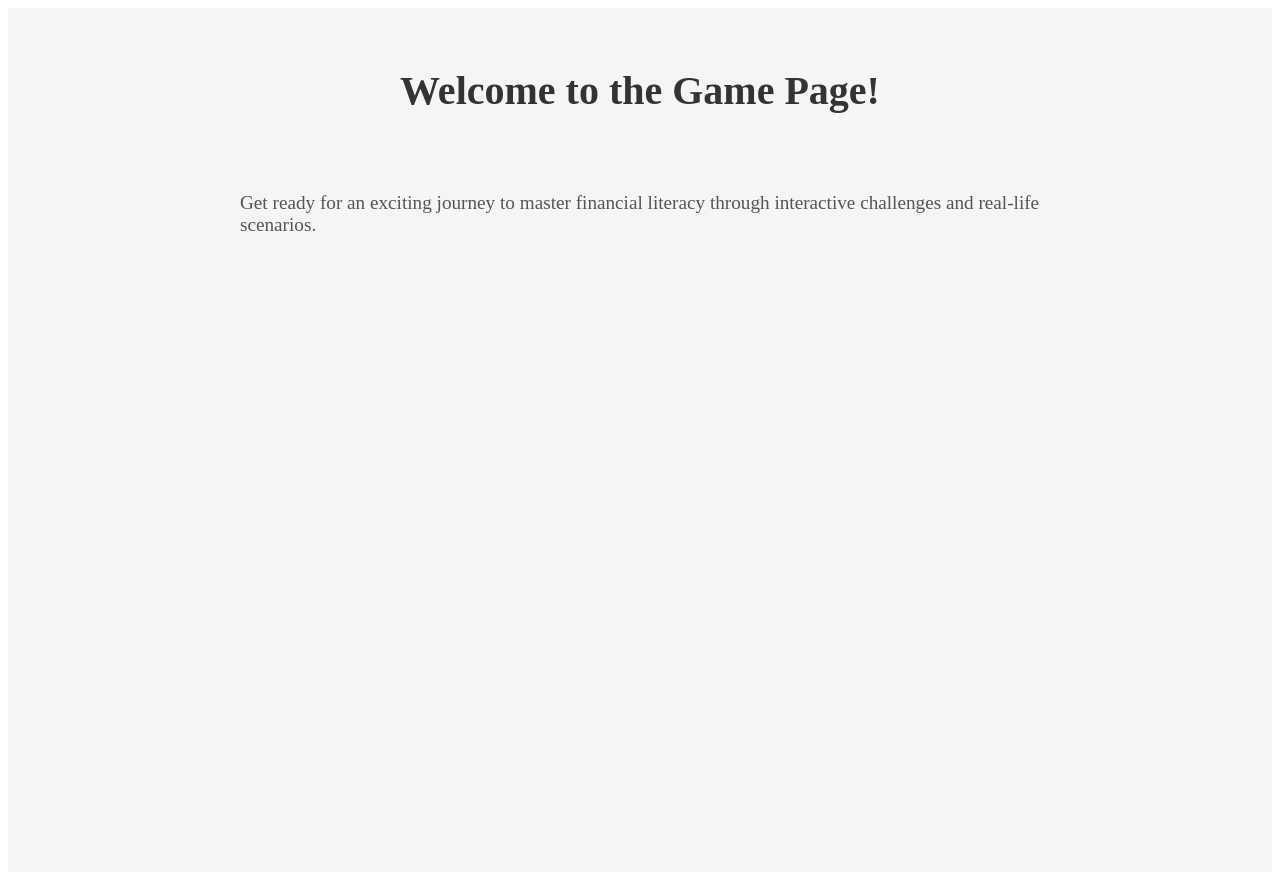
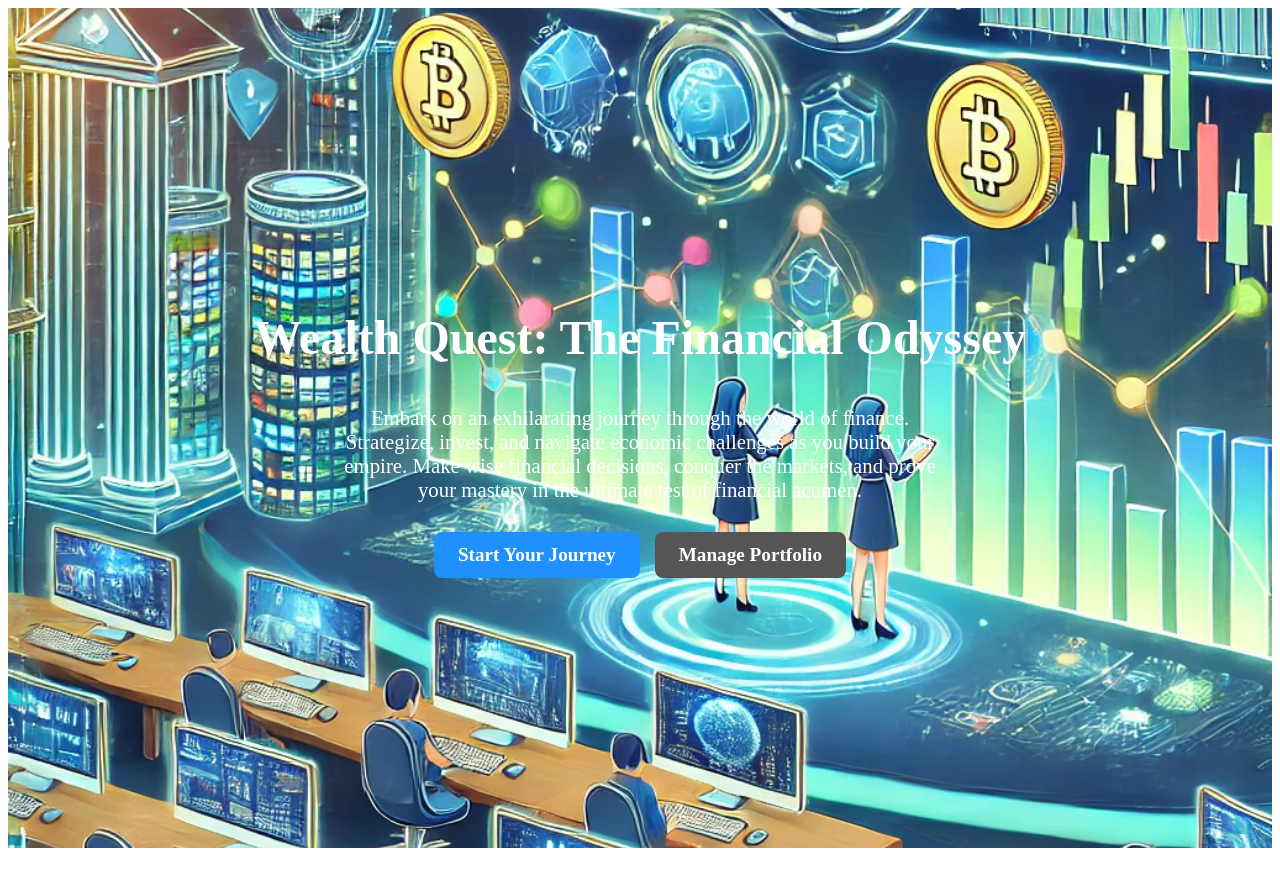
Before and after one commit to sayanmondal2098/Finplay-Academy, a React (Create React App) app in the folder Game Fontend/fin-game/: page /game in a window 1280 px wide. After the commit the page ends 856 px from the top, so only its background shows below. Built offline with nearby package versions, Linux system fonts and the light colour scheme.

Commit message:
add game loading page and game wait page with some assets

```diff
--- a/Game Fontend/fin-game/src/App.js
+++ b/Game Fontend/fin-game/src/App.js
@@ -3,7 +3,7 @@ import React from "react";
 import { BrowserRouter as Router, Routes, Route } from "react-router-dom";
 import LandingPage from "./pages/LandingPage";
 import OverviewPage from "./pages/OverviewPage";
-import GamePage from "./pages/GamePage";
+import GameStartPage from "./pages/GameStartPage";
 
 function App() {
   return (
@@ -11,7 +11,7 @@ function App() {
       <Routes>
         <Route path="/" element={<LandingPage />} />
         <Route path="/overview" element={<OverviewPage />} />
-        <Route path="/game" element={<GamePage />} />
+        <Route path="/game" element={<GameStartPage />} />
       </Routes>
     </Router>
   );
--- a/Game Fontend/fin-game/src/pages/GamePage.css
+++ /dev/null
@@ -1,25 +0,0 @@
-.game-page {
-    display: flex;
-    flex-direction: column;
-    min-height: 100vh;
-    background-color: #f5f5f5;
-    padding: 2rem;
-  }
-
-  .game-header {
-    text-align: center;
-    margin-bottom: 2rem;
-  }
-
-  .game-header h1 {
-    font-size: 2.5rem;
-    color: #333;
-  }
-
-  .game-content {
-    flex: 1;
-    font-size: 1.2rem;
-    color: #555;
-    max-width: 800px;
-    margin: 0 auto;
-  }
--- a/Game Fontend/fin-game/src/pages/GamePage.js
+++ /dev/null
@@ -1,22 +0,0 @@
-// src/pages/GamePage.js
-import React from "react";
-import "./GamePage.css"; // Import optional CSS for the GamePage
-
-const GamePage = () => {
-  return (
-    <div className="game-page">
-      <header className="game-header">
-        <h1>Welcome to the Game Page!</h1>
-      </header>
-      <main className="game-content">
-        <p>
-          Get ready for an exciting journey to master financial literacy through
-          interactive challenges and real-life scenarios.
-        </p>
-        {/* Additional game components and logic can be added here */}
-      </main>
-    </div>
-  );
-};
-
-export default GamePage;
--- /dev/null
+++ b/Game Fontend/fin-game/src/pages/GameStartPage.css
@@ -0,0 +1,108 @@
+/* General game container */
+.game-container {
+  display: flex;
+  flex-direction: column;
+  align-items: center;
+  justify-content: center;
+  min-height: 100vh;
+  background-size: cover;
+  background-position: center;
+  text-align: center;
+  color: white;
+  padding: 20px;
+  position: relative;
+  transition: all 0.5s ease-in-out;
+}
+
+/* Title and description */
+.game-title {
+  font-size: 3rem;
+  font-weight: bold;
+  margin-bottom: 20px;
+}
+
+.game-description {
+  font-size: 1.3rem;
+  max-width: 600px;
+  margin-bottom: 30px;
+}
+
+/* Button Group */
+.button-group {
+  display: flex;
+  gap: 15px;
+}
+
+/* Custom Buttons */
+.custom-button {
+  padding: 12px 24px;
+  font-size: 1.2rem;
+  font-weight: bold;
+  border-radius: 8px;
+  border: none;
+  cursor: pointer;
+  transition: all 0.3s ease-in-out;
+}
+
+.play-button {
+  background-color: #1e90ff;
+  color: white;
+}
+
+.play-button:hover {
+  background-color: #1c86ee;
+}
+
+.team-button {
+  background-color: #555;
+  color: white;
+}
+
+.team-button:hover {
+  background-color: #444;
+}
+
+/* Whiteout effect */
+.whiteout {
+  position: absolute;
+  top: 0;
+  left: 0;
+  width: 100%;
+  height: 100%;
+  background-color: white;
+  z-index: 10;
+  animation: fadeOut 1s forwards;
+}
+
+@keyframes fadeOut {
+  0% { opacity: 1; }
+  100% { opacity: 0; display: none; }
+}
+
+/* Egg Container */
+.egg-container {
+  position: fixed;
+  bottom: 20px;
+  left: 20px;
+  display: flex;
+  align-items: center;
+  gap: 10px;
+  z-index: 20;
+}
+
+/* Egg Mascot */
+.egg-mascot {
+  width: 100px !important;
+  height: 100px !important;
+}
+
+/* Dialogue Box */
+.dialogue-box {
+  background-color: rgba(0, 0, 0, 0.8);
+  color: white;
+  padding: 10px 15px;
+  border-radius: 10px;
+  font-size: 1rem;
+  max-width: 200px;
+  text-align: center;
+}
--- /dev/null
+++ b/Game Fontend/fin-game/src/pages/GameStartPage.js
@@ -0,0 +1,56 @@
+import React, { useState } from "react";
+import "./GameStartPage.css";
+import backgroundImage from "../assets/game-baceground.webp";
+import eggMascot from "../assets/eggMascot.jpg";
+import { useNavigate } from "react-router-dom";
+
+const GameStartPage = () => {
+  const [showTransition, setShowTransition] = useState(false);
+  const [showEgg, setShowEgg] = useState(false);
+  const [showDialogue, setShowDialogue] = useState(false);
+  const navigate = useNavigate();
+
+  const handleStartJourney = () => {
+    setShowTransition(true);
+    setTimeout(() => {
+      setShowEgg(true);
+      setTimeout(() => {
+        setShowDialogue(true);
+        setTimeout(() => {
+          navigate("/dashboard");
+        }, 5000); // 5 seconds to show dialogue before redirecting
+      }, 1500);
+    }, 1000); // 1 second for transition effect
+  };
+
+  return (
+    <div className="game-container" style={{ backgroundImage: `url(${backgroundImage})` }}>
+      {!showTransition && (
+        <>
+          <h1 className="game-title">Wealth Quest: The Financial Odyssey</h1>
+          <p className="game-description">
+            Embark on an exhilarating journey through the world of finance. Strategize, invest, and navigate economic challenges as you build your empire.
+            Make wise financial decisions, conquer the markets, and prove your mastery in the ultimate test of financial acumen.
+          </p>
+          <div className="button-group">
+            <div className="custom-button play-button" onClick={handleStartJourney}>Start Your Journey</div>
+            <div className="custom-button team-button">Manage Portfolio</div>
+          </div>
+        </>
+      )}
+
+      {showTransition && <div className="whiteout"></div>}
+
+      {showEgg && (
+        <div className="egg-container">
+          <img src={eggMascot} alt="Egg Mascot" className="egg-mascot small-egg" style={{ width: "100px", height: "100px" }}  />
+          {showDialogue && (
+            <div className="dialogue-box">Welcome to Wealth Quest! Let's start your financial journey.</div>
+          )}
+        </div>
+      )}
+    </div>
+  );
+};
+
+export default GameStartPage;
```
Also changed, not shown: Game Fontend/fin-game/src/assets/eggMascot.jpg (added), Game Fontend/fin-game/src/assets/game-baceground.webp (added).
